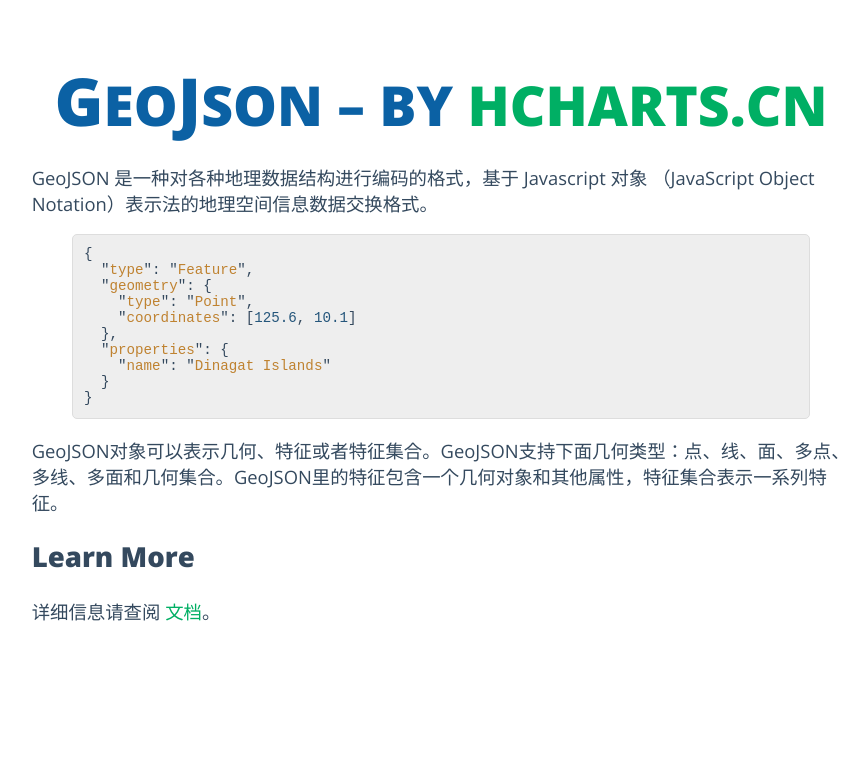
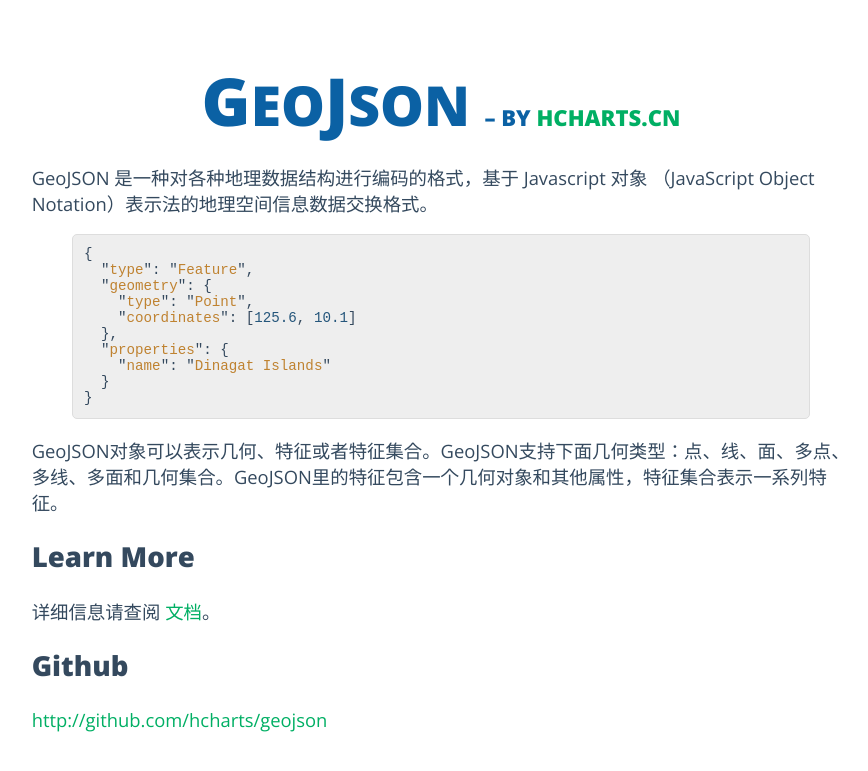
Before and after one commit to hcharts/geojson, a Jekyll site: the page built from index.md, in a window 1280 px wide. Shown: the top 771 px of the page, without its empty margins (199-1067 px from the left). Built offline with Jekyll 4.4.1, drawn with Linux system fonts in a browser that asks for light colours; Markdown is read by kramdown in place of the engine named in the settings.

Commit message:
update index.md

```diff
--- a/css/main.css
+++ b/css/main.css
@@ -70,6 +70,12 @@
   font-size: 1.2em;
 }
 
+.splash h1 span.fsmall {
+  font-size: 0.4em;
+}
+
+
+
 /* Nav Highlighting */
   #nav      {width: 300px; position: fixed; top: 0; left: 0;  bottom: 0; overflow-y: scroll; overflow-x: hidden;}
   #content  {padding: 0 0 0 300px;}
--- a/index.md
+++ b/index.md
@@ -3,7 +3,7 @@
 title: GeoJSON
 ---
 
-# <span class="fkin">G</span>eo<span class="fkin">J</span>SON -- by [hcharts.cn](http://www.hcharts.cn)
+# <span class="fkin">G</span>eo<span class="fkin">J</span>SON <span class="fsmall">-- by [hcharts.cn](http://www.hcharts.cn)</span>
 
 GeoJSON 是一种对各种地理数据结构进行编码的格式，基于 Javascript 对象 （JavaScript Object Notation）表示法的地理空间信息数据交换格式。
 
@@ -25,3 +25,7 @@
 ## Learn More
 
 详细信息请查阅 [文档](geojson-spec.html)。
+
+## Github
+
+[http://github.com/hcharts/geojson](http://github.com/hcharts/geojson)
```
